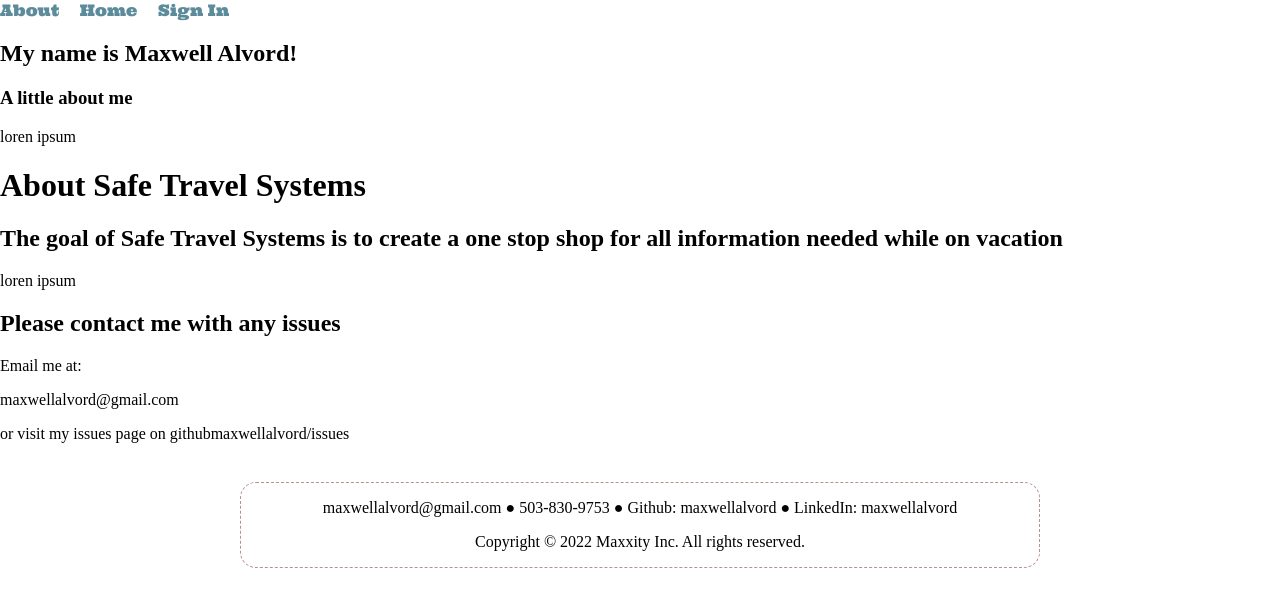
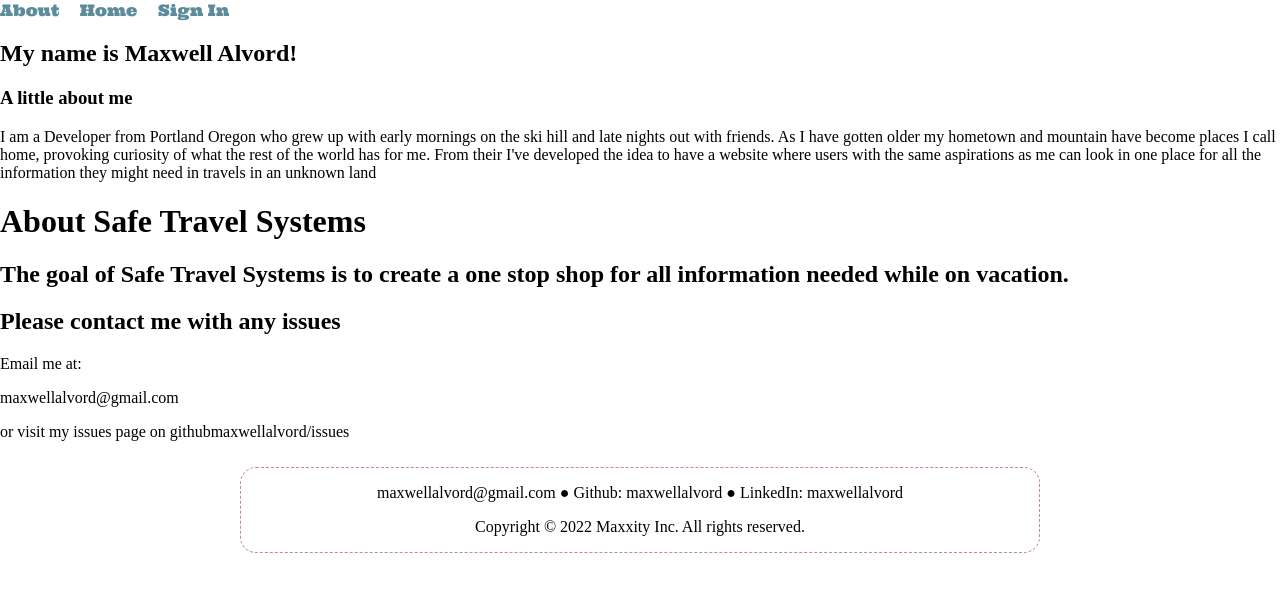
Before and after one commit to maxwellalvord/Safe-Travel-Systems, a Next.js app: page /about in a window 1280 px wide. Shown: the top 606 px of the page. Built offline with nearby package versions, Linux system fonts and the light colour scheme; a web font is replaced by a local one.

Commit message:
add text to about page

```diff
--- a/pages/about.js
+++ b/pages/about.js
@@ -4,17 +4,17 @@ export default function About() {
       <div className="aboutMe">
         <h2>My name is Maxwell Alvord!</h2>
         <h3>A little about me</h3>
-        <p>loren ipsum</p>
+        <p>I am a Developer from Portland Oregon who grew up with early mornings on the ski hill and late nights out with friends. As I have gotten older my hometown and mountain have become places I call home, provoking curiosity of what the rest of the world has for me. From their I've developed the idea to have a website where users with the same aspirations as me can look in one place for all the information they might need in travels in an unknown land</p>
       </div>
       <div className="aboutTitle">
         <h1>About Safe Travel Systems</h1>
       </div>
       <div className="goal">
         <div className="goalTitle">
-          <h2>The goal of Safe Travel Systems is to create a one stop shop for all information needed while on vacation</h2>
+          <h2>The goal of Safe Travel Systems is to create a one stop shop for all information needed while on vacation.</h2>
         </div>
         <div className="goalText">
-          <p>loren ipsum</p>
+          <p></p>
         </div>
         <div className="contact">
           <h2>Please contact me with any issues</h2>
--- a/pages/footer.js
+++ b/pages/footer.js
@@ -5,7 +5,7 @@ export default function Footer() {
   return (
     <>
       <div className='footer'>
-        <p><a href = "mailto:maxwellalvord@gmail.com">maxwellalvord@gmail.com</a> ● 503-830-9753 ● <a href = "https://github.com/maxwellalvord">Github: maxwellalvord</a> ● <a href = "https://www.linkedin.com/in/maxwellalvord/">LinkedIn: maxwellalvord</a></p>
+        <p><a href = "mailto:maxwellalvord@gmail.com">maxwellalvord@gmail.com</a> ● <a href = "https://github.com/maxwellalvord">Github: maxwellalvord</a> ● <a href = "https://www.linkedin.com/in/maxwellalvord/">LinkedIn: maxwellalvord</a></p>
         <p>Copyright © 2022 Maxxity Inc. All rights reserved.</p>
       </div>
     </>
--- a/styles/footer.css
+++ b/styles/footer.css
@@ -4,6 +4,6 @@
   border-radius: 1rem;
   width: 800px;
   margin: auto;
-  margin-top: 3%;
+  margin-top: 2%;
   font-family: 'Times New Roman', Times, serif;
 }
```
